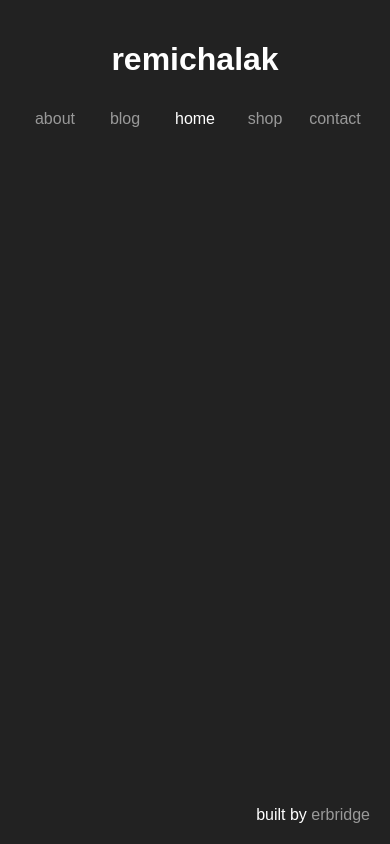
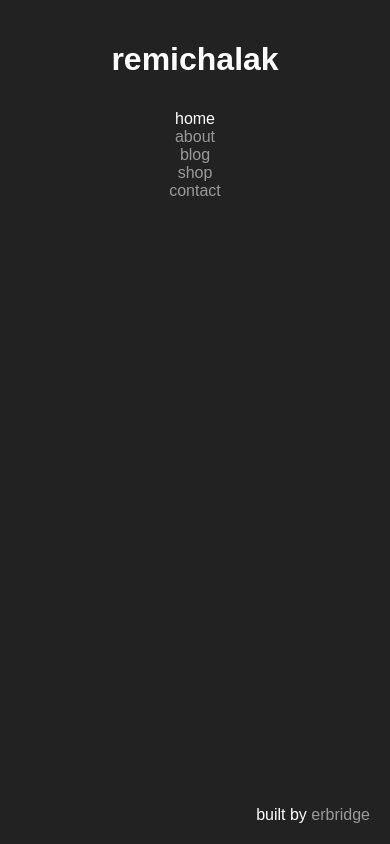
Before and after one commit to erbridge/remichalak, a React app: page / in a window 390 px wide. Built offline with nearby package versions, Linux system fonts and the light colour scheme.

Commit message:
Make the site more responsive

```diff
--- a/src/components/FadingSection.css
+++ b/src/components/FadingSection.css
@@ -14,7 +14,7 @@
   opacity: 1;
   visibility: visible;
   max-height: 100%;
-  padding: 10px 0;
+  padding: 10px;
 }
 
 .FadingSection--visible--delayed {
--- a/src/components/Header.css
+++ b/src/components/Header.css
@@ -13,6 +13,16 @@
   justify-content: space-around;
 }
 
+@media only screen and (max-width: 400px) {
+  .Header__nav {
+    flex-direction: column;
+  }
+
+  .Header__nav-link--home {
+    order: -1;
+  }
+}
+
 .Header__nav-link {
   flex: 1;
 }
--- a/src/components/MarkdownPage.css
+++ b/src/components/MarkdownPage.css
@@ -1,7 +1,3 @@
 .MarkdownPage {
   width: 100%;
 }
-
-.MarkdownPage img {
-  max-width: 100%;
-}
--- a/src/components/ProjectThumbnail.css
+++ b/src/components/ProjectThumbnail.css
@@ -1,7 +1,29 @@
 .ProjectThumbnail {
   width: 100%;
   max-width: 50%;
-  padding: 10px;
+  padding: 10px 0;
+}
+
+.ProjectThumbnail:nth-child(2n + 1) {
+  padding-right: 10px;
+}
+
+.ProjectThumbnail:nth-child(2n) {
+  padding-left: 10px;
+}
+
+@media only screen and (max-width: 600px) {
+  .ProjectThumbnail {
+    max-width: 100%;
+  }
+
+  .ProjectThumbnail:nth-child(2n + 1) {
+    padding-right: 0;
+  }
+
+  .ProjectThumbnail:nth-child(2n) {
+    padding-left: 0;
+  }
 }
 
 .ProjectThumbnail__previews {
--- a/src/index.css
+++ b/src/index.css
@@ -20,11 +20,16 @@ body {
 a {
   color: #999;
   text-decoration: none;
+  transition: color 250ms;
 }
 
 a:active, a:focus, a:hover {
-  color: #aaa;
+  color: #ccc;
   outline: none;
+}
+
+img {
+  max-width: 100%;
 }
 
 #root {
```
